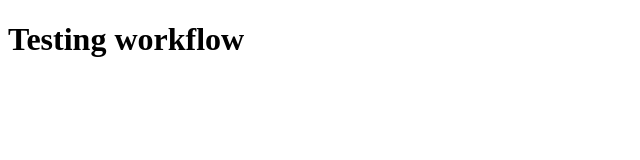
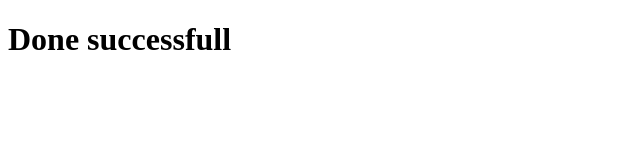
Before and after one commit to tejas-gudulekar/angular-cicd, an Angular app: page / in a window 1280 px wide. Shown: the top 160 px of the page, without its empty margins (0-640 px from the left). Built offline with nearby package versions, Linux system fonts and the light colour scheme.

Commit message:
Cross-check test

```diff
--- a/src/app/app.component.html
+++ b/src/app/app.component.html
@@ -1 +1 @@
-<h1>Testing workflow</h1>
+<h1>Done successfull</h1>
```
